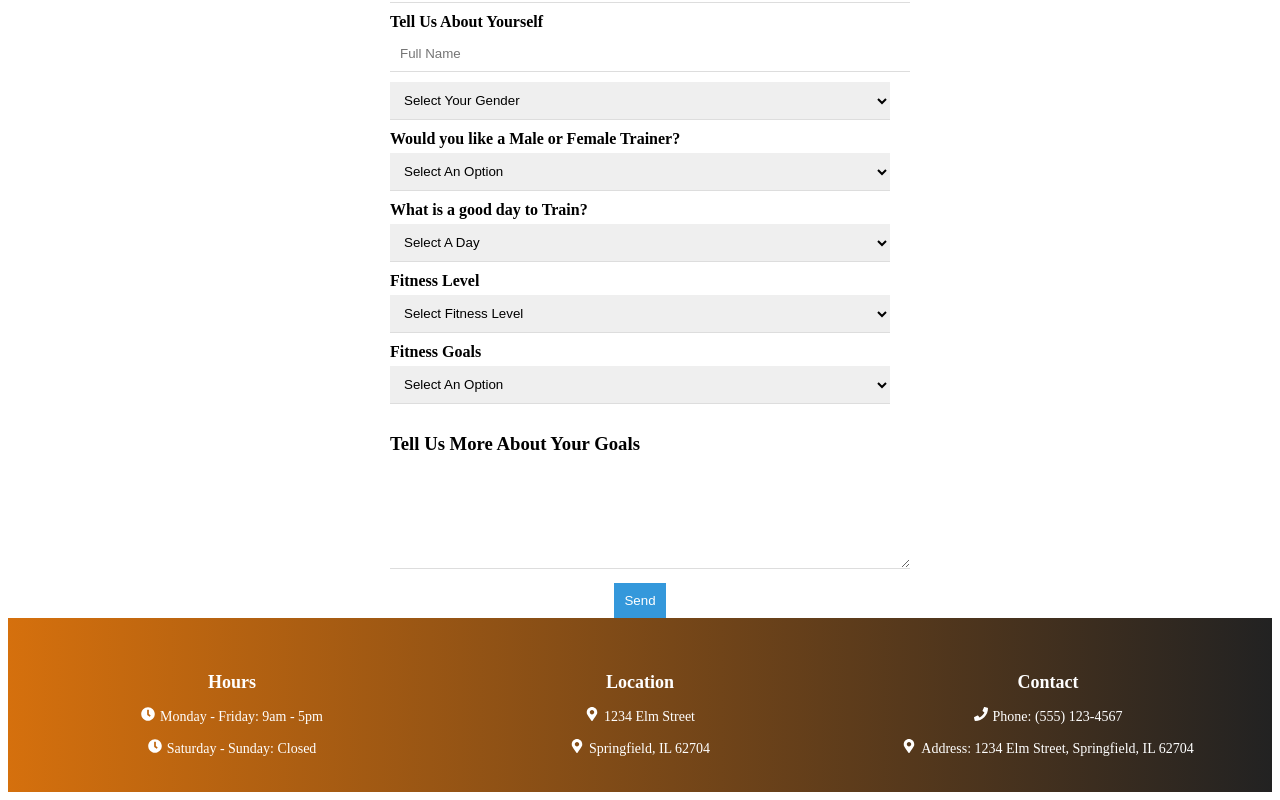
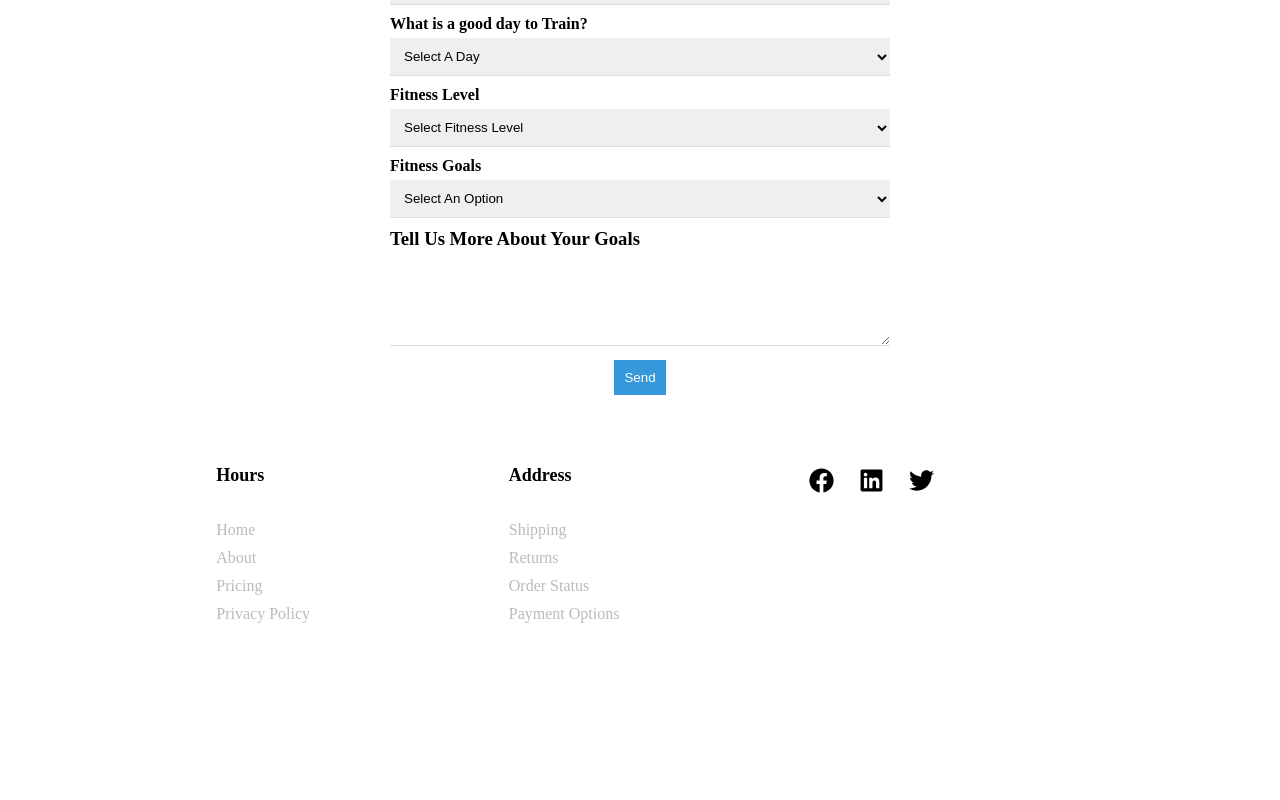
Before and after one commit to jcambria/gymwebpage, a React (Create React App) app: page / in a window 1280 px wide. Shown: the part 3434-4234 px from the top of the page. After the commit the page ends 4127 px from the top, so only its background shows below. Built offline with nearby package versions, Linux system fonts and the light colour scheme.

Commit message:
placeholders/most recent

```diff
--- a/src/components/Footer/Footer.css
+++ b/src/components/Footer/Footer.css
@@ -1,44 +1,85 @@
-/* Footer Container */
-.footer-container {
-    background-image: linear-gradient(to right, #d5700d, #222); /* Linear gradient background */
-    color: #fff;
-    display: flex;
-    flex-wrap: wrap; /* Allow footer sections to wrap on smaller screens */
-    justify-content: center;
-    padding: 20px;
-  }
+/* @import url('https://fonts.googleapis.com/css2?family=Poppins:wght@300;400;500;600;700&display=swap'); */
+body{
+	/* line-height: 1; */
+	/* font-family: 'Poppins', sans-serif; */
+}
+*{
+	margin:0;
+	padding:0;
+	box-sizing: border-box;
+}
+.container{
+	max-width: 1170px;
+	margin:auto;
+}
+.row{
+	display: flex;
+	flex-wrap: wrap;
+}
+ul{
+	list-style: none;
+}
+li{
+	text-align: justify;
+}
+.footer{
+	/* background-color: #02091a; */
+    padding: 70px 0;
+}
+.footer-col{
+   width: 25%;
+   padding: 0 15px;
+}
+.footer-col h4{
+	font-size: 18px;
+	color: black;
+	text-transform: capitalize;
+	margin-bottom: 35px;
+	font-weight: 600;
+	position: relative;
+}
+.footer-col ul li:not(:last-child){
+	margin-bottom: 10px;
+}
+.footer-col ul li a{
+	font-size: 16px;
+	text-transform: capitalize;
+	text-decoration: none;
+	font-weight: 300;
+	color: #bbbbbb;
+	display: block;
+	transition: all 0.3s ease;
+}
+.footer-col ul li a:hover{
+	color: black;
+	padding-left: 8px;
+}
+.footer-col .social-links a{
+  font-size: 25px;
+	display: inline-block;
+	height: 10px;
+	width: 40px;
+	background-color: rgba(255,255,255,0.2);
+	margin:0 10px 10px 0;
+	text-align: center;
+	line-height: 40px;
+	border-radius: 50%;
+	color: black;
+	transition: all 0.5s ease;
+}
+.footer-col .social-links a:hover{
+	color: #aaa;
 
-  /* Footer Section */
-  .footer-section {
-    flex: 1;
-    padding: 10px;
-    text-align: center; /* Center align footer sections on smaller screens */
-  }
+}
 
-  /* Footer Heading */
-  .footer-heading {
-    font-size: 18px;
-    margin-bottom: 10px;
-  }
-
-  /* Footer Text */
-  .footer-text {
-    font-size: 14px;
-    margin-bottom: 5px;
-  }
-
-  /* Footer Icon */
-  .footer-icon {
-    margin-right: 5px;
-  }
-
-  /* Footer Link */
-  .footer-link {
-    color: #fff;
-    text-decoration: none;
-  }
-
-  /* Footer Link Hover Effect */
-  .footer-link:hover {
-    color: #00b4d8; /* Change color on hover */
-  }
+@media(max-width: 767px){
+  .footer-col{
+    width: 50%;
+    margin-bottom: 30px;
+}
+}
+@media(max-width: 574px){
+  .footer-col{
+    width: 100%;
+}
+}
--- a/src/components/Footer/Footer.jsx
+++ b/src/components/Footer/Footer.jsx
@@ -1,55 +1,58 @@
-import React from 'react';
-import { FaClock, FaMapMarkerAlt, FaPhone } from 'react-icons/fa'; // Import icons from react-icons/fa
-import './Footer.css'; // Import the CSS file for styling
+import React from "react";
+import {
+  FaClock,
+  FaMapMarkerAlt,
+  FaPhone,
+  FaLinkedin,
+  FaFacebook,
+  FaTwitter,
+} from "react-icons/fa"; // Import icons from react-icons/fa
+import "./Footer.css"; // Import the CSS file for styling
 
 const Footer = () => {
   return (
-    <footer className="footer-container">
-      <div className="footer-section">
-        <h4 className="footer-heading">Hours</h4>
-        <p className="footer-text">
-          <FaClock className="footer-icon" />
-          Monday - Friday: 9am - 5pm
-        </p>
-        <p className="footer-text">
-          <FaClock className="footer-icon" />
-          Saturday - Sunday: Closed
-        </p>
-      </div>
-      <div className="footer-section">
-        <h4 className="footer-heading">Location</h4>
-        <p className="footer-text">
-          <FaMapMarkerAlt className="footer-icon" />
-          1234 Elm Street
-        </p>
-        <p className="footer-text">
-          <FaMapMarkerAlt className="footer-icon" />
-          Springfield, IL 62704
-        </p>
-      </div>
-      <div className="footer-section">
-        <h4 className="footer-heading">Contact</h4>
-        <p className="footer-text">
-          <FaPhone className="footer-icon" />
-          Phone:{' '}
-          <a href="tel:+15551234567" className="footer-link">
-            (555) 123-4567
-          </a>
-        </p>
-        <p className="footer-text">
-          <FaMapMarkerAlt className="footer-icon" />
-          Address:{' '}
-          <a
-            href="https://www.google.com/maps?q=1234+Elm+Street,+Springfield,+IL+62704"
-            target="_blank"
-            rel="noopener noreferrer"
-            className="footer-link"
-          >
-            1234 Elm Street, Springfield, IL 62704
-          </a>
-        </p>
-      </div>
-    </footer>
+<body>
+  <footer class="footer">
+  	 <div class="container">
+  	 	<div class="row">
+  	 		<div class="footer-col">
+  	 			<h4>Hours</h4>
+  	 			<ul>
+  	 				<li><a href="#">Home</a></li>
+  	 				<li><a href="#">About</a></li>
+  	 				<li><a href="#">Pricing</a></li>
+  	 				<li><a href="#">Privacy Policy</a></li>
+  	 			</ul>
+  	 		</div>
+  	 		<div class="footer-col">
+  	 			<h4>Address</h4>
+  	 			<ul>
+  	 				<li><a href="#">Shipping</a></li>
+  	 				<li><a href="#">Returns</a></li>
+  	 				<li><a href="#">Order Status</a></li>
+  	 				<li><a href="#">Payment Options</a></li>
+  	 			</ul>
+  	 		</div>
+  	 		{/* <div class="footer-col">
+  	 			<h4>Address</h4>
+  	 			<ul>
+  	 				<li><a href="#">Lorem ipsum dolor sit amet consectetur, adipisicing elit. Cupiditate adipisci quia ab omnis id ipsum quae inventore </a></li>
+  	 			</ul>
+  	 		</div> */}
+  	 		<div class="footer-col">
+  	 			{/* <h4>follow us</h4> */}
+  	 			<div class="social-links">
+  	 				<a href="#"> <FaFacebook /> <i class="fab fa-google"></i></a>
+  	 				<a href="#"> <FaLinkedin /> <i class="fab fa-facebook-f"></i></a>
+  	 				<a href="#"> <FaTwitter /> <i class="fab fa-instagram"></i></a>
+  	 				<a href="#"><i class="fab fa-twitter"></i></a>
+  	 			</div>
+  	 		</div>
+  	 	</div>
+  	 </div>
+  </footer>
+
+</body>
   );
 };
 
--- a/src/components/Navbar/Navbar.css
+++ b/src/components/Navbar/Navbar.css
@@ -62,7 +62,7 @@
     font-family: 'Trebuchet MS', 'Lucida Sans Unicode', 'Lucida Grande', 'Lucida Sans', Arial, sans-serif;
     /* color: #937a25 ; */
     font-weight: 600;
-    margin: 0 .6rem;
+    margin: 0 .8rem;
     text-decoration: none;
     transition: .5s ease;
 }
```
